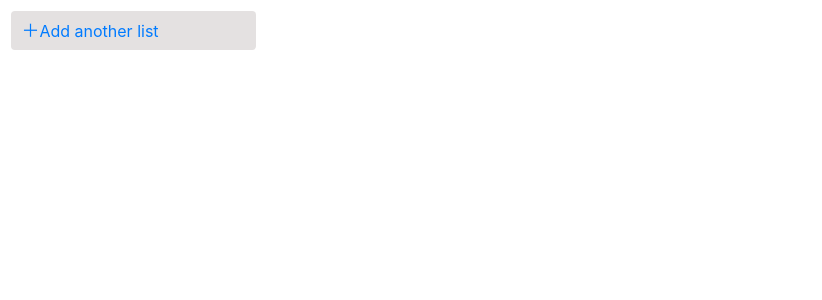
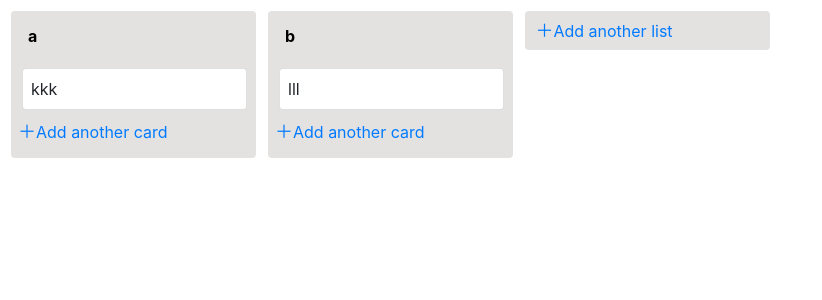
Before and after one commit to NinjaChaan/DogiBoard, a React (Create React App) app: page / in a window 1280 px wide. Shown: the top 300 px of the page, without its empty margins (0-822 px from the left). Built offline with nearby package versions, Linux system fonts and the light colour scheme.

Commit message:
List drag logic

```diff
--- a/src/components/cardList.js
+++ b/src/components/cardList.js
@@ -1,5 +1,5 @@
 import React, { useState } from 'react'
-import { DragDropContext, Droppable } from 'react-beautiful-dnd'
+import {Droppable, Draggable } from 'react-beautiful-dnd'
 //import Card from './card'
 import CardDraggable from './cardDraggable'
 import Button from 'react-bootstrap/Button'
@@ -10,7 +10,7 @@ const CardList = ({ cards, innerRef, placeholder, showingAddAnother, changeShowA
 	return (
 		<tbody ref={innerRef}>
 			{cards.map((card, i) =>
-				<CardDraggable key={i} text={card.text} i={i} id={card.id} />
+				<CardDraggable key={card.id} text={card.text} i={i} id={card.id} />
 			)}
 			{placeholder}
 			<tr>
@@ -27,7 +27,7 @@ const CardList = ({ cards, innerRef, placeholder, showingAddAnother, changeShowA
 	)
 }
 
-const CardListContainer = ({ listTitle, cards, index, setCards }) => {
+const CardListContainer = ({ listTitle, cards, index, setCards, id, dragging}) => {
 	const [showingAddAnother, setShowingAddAnother] = useState(true)
 	//const [cards, setCards] = useState(cardList ?? [])
 	const [title, setTitle] = useState(listTitle)
@@ -44,7 +44,7 @@ const CardListContainer = ({ listTitle, cards, index, setCards }) => {
 	const handleKeyPress = (event) => {
 		if (event.key === 'Enter') {
 			event.preventDefault();
-			document.getElementById('listTitle').blur()
+			document.getElementById('listTitle'+id.toString()).blur()
 		}
 	}
 
@@ -56,22 +56,53 @@ const CardListContainer = ({ listTitle, cards, index, setCards }) => {
 		setTitle(event.target.value)
 	}
 
+	const focusTitle = () => {
+		const title = document.getElementById('listTitle'+id.toString())
+		title.focus()
+		title.value=''
+		title.value={title}
+		setListTitleClass('textarea-list-title-editing')
+	}
+
+	const unFocusTitle = () => {
+		document.getElementById('listTitle'+id.toString()).blur()
+		setListTitleClass('textarea-list-title')
+	}
+
+	if(dragging){
+		unFocusTitle()
+	}
+
 	return (
-		<td>
+		<Draggable draggableId={'list-'+id.toString()} index={index}>
+			{(provided) => (
+				<td
+				ref={provided.innerRef}
+					{...provided.draggableProps}>
+
 					<table className='cardList'>
-				<thead>
+						<thead >
 							<tr>
 								<td>
+									<div
+									className='dragHandle'
+									{...provided.dragHandleProps}
+									onClick={()=> focusTitle()}
+									onMouseDown={()=> unFocusTitle()}
+									>
+
+									</div>
 									<textarea
+
 										value={title}
 										onChange={handleTextChange}
-								id='listTitle'
+										id={'listTitle'+id.toString()}
 										onBlur={() => setListTitleClass('textarea-list-title')}
 										className={listTitleClass}
 										maxLength={25}
 										spellCheck='false'
 										onKeyPress={handleKeyPress}
-								onClick={() => setListTitleClass('textarea-list-title-editing')}
+										onClick={() => focusTitle}
 									>
 									</textarea>
 								</td>
@@ -79,7 +110,7 @@ const CardListContainer = ({ listTitle, cards, index, setCards }) => {
 						</thead>
 
 						{
-						<Droppable droppableId={index.toString()}>
+							<Droppable droppableId={index.toString()} type="card">
 								{provided => (
 									<CardList cards={cards}
 										showingAddAnother={showingAddAnother}
@@ -96,6 +127,7 @@ const CardListContainer = ({ listTitle, cards, index, setCards }) => {
 						}
 					</table>
 				</td >
+			)}</Draggable>
 	)
 }
 
--- a/src/components/listTable.js
+++ b/src/components/listTable.js
@@ -1,14 +1,23 @@
-import React, { useState } from 'react'
+import React, { useState, useEffect, useRef, createRef } from 'react'
 import Button from 'react-bootstrap/Button'
 import AddItem from './addItem'
 import CardListContainer from './cardList.js'
 import { DragDropContext, Droppable } from 'react-beautiful-dnd'
 
 const ListTable = ({ addList }) => {
-	const [cardLists, setCardLists] = useState([])
+	const [cardLists, setCardLists] = useState([{
+		text: 'a',
+		cards: [{ text: 'kkk', id: 8998 }],
+		id: 8778
+	}, {
+		text: 'b',
+		cards: [{ text: 'lll', id: 9987 }],
+		id: 8645
+	}
+	])
 
 	const [showingAddAnother, setShowingAddAnother] = useState(true)
-
+	const [dragging, setDragging] = useState(false)
 
 	const changeShowAddAnother = (show) => {
 		setShowingAddAnother(show)
@@ -20,7 +29,11 @@ const ListTable = ({ addList }) => {
 	}
 
 	const onDragEnd = (result) => {
-		const { destination, source, draggableId } = result
+		const { destination, source, draggableId, type } = result
+
+		if (dragging) {
+			setDragging(false)
+		}
 
 		if (!destination) {
 			return
@@ -30,6 +43,18 @@ const ListTable = ({ addList }) => {
 			destination.index === source.index) {
 			return
 		}
+		if (type === "list") {
+			if (source.droppableId === 'main' && destination.droppableId === 'main') {
+
+				const list = cardLists[source.index]
+				const newLists = Array.from(cardLists);
+
+				newLists.splice(source.index, 1)
+				newLists.splice(destination.index, 0, list)
+				setCardLists(newLists)
+				return
+			}
+		} else {
 
 			if (source.droppableId === destination.droppableId) {
 				const list = cardLists[source.droppableId]
@@ -73,7 +98,7 @@ const ListTable = ({ addList }) => {
 
 				setCardLists(newLists)
 			}
-
+		}
 	}
 
 	const updatecards = (cards, index) => {
@@ -89,18 +114,34 @@ const ListTable = ({ addList }) => {
 		setCardLists(newLists)
 	}
 
+	const onDragStart = () => {
+		if (!dragging) {
+			setDragging(true)
+			cardLists.map((list, i) => {
+				document.getElementById('listTitle' + list.id.toString()).blur()
+			})
+		}
+	}
+
 	return (
-		<tr>
-			<DragDropContext onDragEnd={onDragEnd}>
+		<DragDropContext onDragEnd={onDragEnd} onDragStart={onDragStart}>
+			<Droppable droppableId={'main'} direction="horizontal" type="list">
+				{provided => (
+					<tr
+						ref={provided.innerRef}
+						{...provided.droppableProps}>
 						{
 							cardLists.map((list, i) =>
-						<CardListContainer key={i}
+								<CardListContainer key={list.id}
 									listTitle={list.text}
 									cards={list.cards}
 									index={i}
+									id={list.id}
 									setCards={(newcards) => updatecards(newcards, i)} />
 							)
 						}
+
+						{provided.placeholder}
 						<td>
 							{showingAddAnother
 								? <Button vertical-align={'baseline'} top='0' className='btn-add-another-list' variant='link' onClick={() => changeShowAddAnother(false)}>
@@ -115,8 +156,10 @@ const ListTable = ({ addList }) => {
 							}
 						</td>
 
+					</tr>
+				)}
+			</Droppable>
 		</DragDropContext>
-		</tr>
 	)
 }
 
--- a/src/index.css
+++ b/src/index.css
@@ -140,3 +140,11 @@ code {
 	border-radius: 4px;
 	background-color: rgb(255, 255, 255);
 }
+
+.dragHandle{
+	cursor: pointer;
+	position: relative;
+	height: 40px;
+	width: auto;
+	margin-bottom: -40px;
+}
```
Lines whose indentation alone changed are shown as unchanged.
